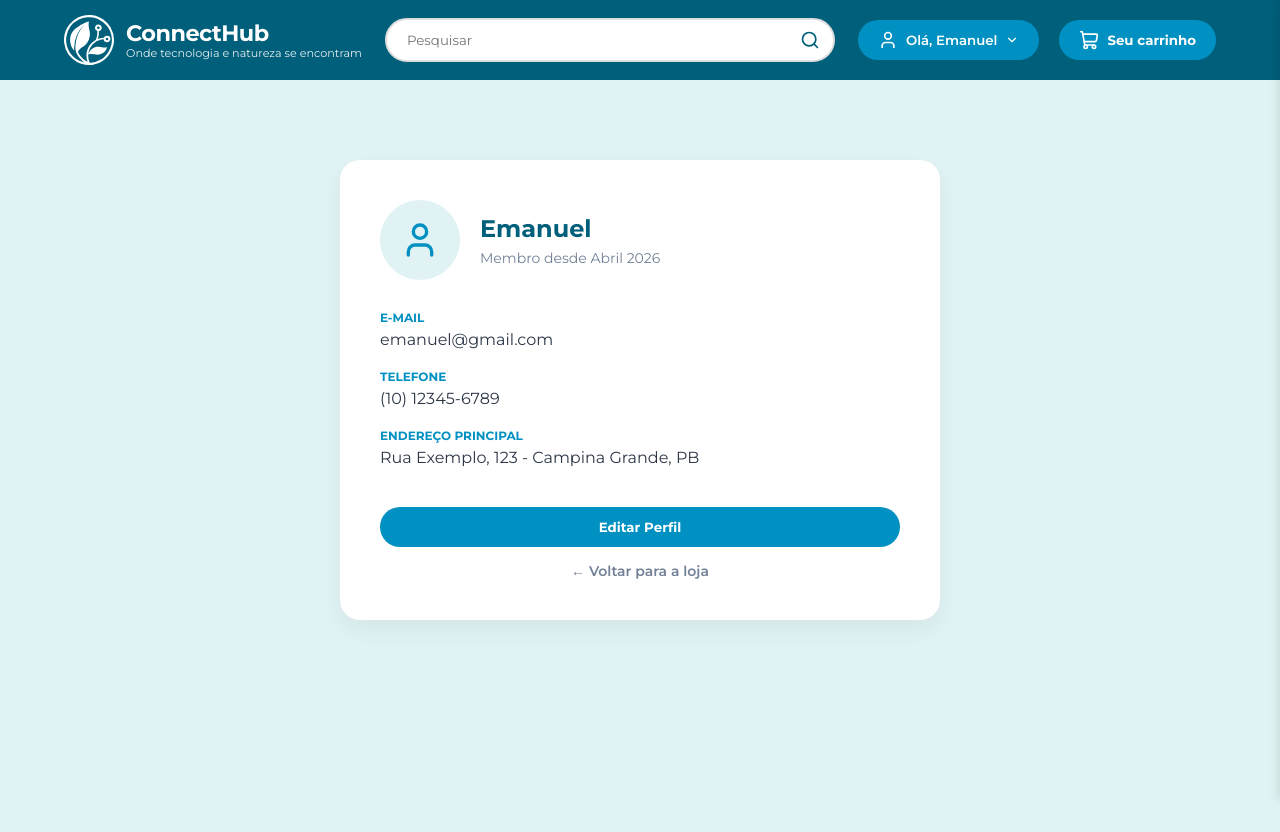
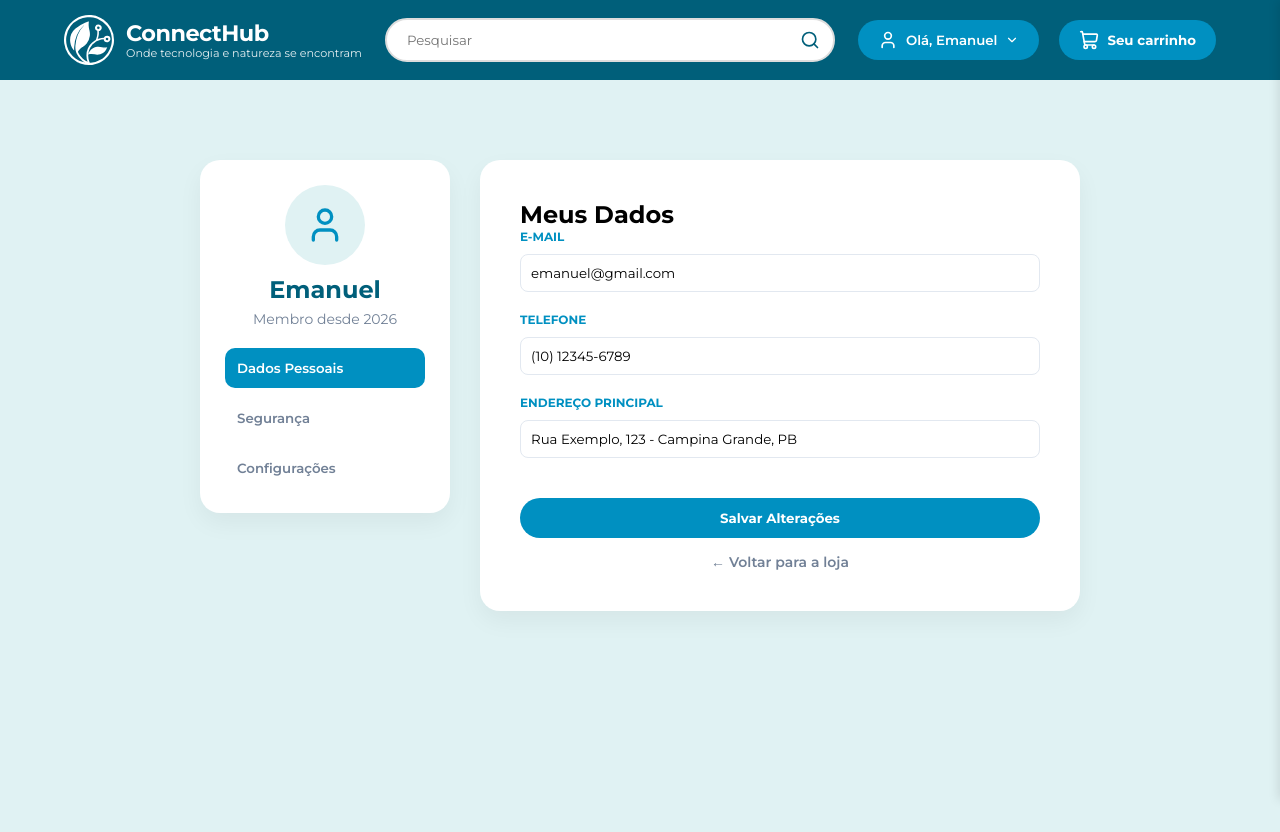
Before and after one commit to thiagopecli/ihealthbrasil, a React app in the folder frontend/: page /perfil in a window 1280 px wide. Shown: the top 832 px of the page. Built offline with nearby package versions, Linux system fonts and the light colour scheme; the HTML template or start-up script is replaced by a standard one.

Commit message:
ajustes no perfil do usuário e adicão da interação de itens favoritos

```diff
--- a/frontend/src/App.css
+++ b/frontend/src/App.css
@@ -16,7 +16,7 @@
 }
 
 body {
-  background-color:  var(--azul-muito-claro) !important;
+  background-color:  var(--azul-muito-claro);
   margin: 0;
 }
 
@@ -96,10 +96,6 @@ body {
   transition: transform 0.3s ease;
 }
 
-.profile-btn .rotate {
-  transform: rotate(180deg);
-}
-
 .profile-dropdown {
   position: absolute;
   top: 50%;
@@ -151,7 +147,6 @@ body {
   align-items: center !important;
   cursor: pointer;
   transition: 0.3s;
-  display: flex !important;
   gap: 8px !important;
 }
 
@@ -161,9 +156,7 @@ body {
 
 .logo-img {
   height: 50px;
-  width: auto;
   display: block;
-  max-width: 200px;
 }
 
 .logo-area {
@@ -253,22 +246,6 @@ body {
   opacity: 1;
   background-color: rgba(225, 225, 225, 0.1);
   transform: translateY(-1px);
-}
-
-.category-menu a::after {
-  content: '';
-  position: absolute;
-  width: 0;
-  height: 2px;
-  bottom: -2px;
-  left: 0;
-  background-color: #00b4ed;
-  transition: width 0.3 ease;
-  display: none;
-}
-
-.category-menu a:hover::after {
-  width: 100%;
 }
 
 .delivery-info {
@@ -474,19 +451,16 @@ body {
 }
 
 .product-card {
-  transition: all 0.3s ease-in-out;
   background: white;
   border-radius: 20px;
   width: 100%;
   max-width: 280px;
   padding: 20px;
   transition: transform 0.3s ease, box-shadow 0.3 ease;
-  border: none;
   display: flex;
   flex-direction: column;
   align-items: center;
   text-align: center;
-  margin: 0;
 }
 
 .product-card:hover {
@@ -509,7 +483,6 @@ body {
 
 .product-image img {
   width: 140px;
-  max-width: 140px;
   object-fit: contain;
 }
 
@@ -554,6 +527,91 @@ body {
 .buy-button:hover {
   background-color: #0077a0;
   transform: scale(1.02);
+}
+
+.fav-btn {
+  position: absolute;
+  top: 0px;
+  right: 0px;
+  background: white;
+  border: none;
+  border-radius: 50%;
+  width: 40px;
+  height: 40px;
+  display: flex;
+  align-items: center;
+  justify-content: center;
+  cursor: pointer;
+  box-shadow: 0 2px 8px rgba(0,0,0,0.1);
+  transition: all 0.3s ease;
+  z-index: 10;
+}
+
+.fav-btn:hover {
+  transform: scale(1.1);
+}
+
+.fav-btn svg {
+  color: #cbd5e0;
+  transition: color 0.3s ease;
+}
+
+.fav-btn.active svg {
+  color: var(--vermelho-off);
+}
+
+.favoritos-list {
+  display: flex;
+  flex-direction: column;
+  gap: 15px;
+  padding: 10px 0;
+}
+
+.fav-item-sidebar {
+  display: flex;
+  align-items: center;
+  gap: 15px;
+  background: #f8fafc;
+  padding: 12px;
+  border-radius: 12px;
+  position: relative;
+  border: 1px solid #edf2f7;
+}
+
+.fav-item-sidebar img {
+  width: 50px;
+  height: 50px;
+  object-fit: contain;
+  background: white;
+  border-radius: 8px;
+}
+
+.fav-item-info h4 {
+  font-size: 14px;
+  color: var(--azul-petroleo);
+  margin-bottom: 4px;
+}
+
+.fav-item-info p {
+  font-size: 14px;
+  font-weight: 700;
+  color: var(--azul-ciano);
+}
+
+.remove-fav {
+  position: absolute;
+  top: 8px;
+  right: 8px;
+  background: none;
+  border: none;
+  color: #a0aec0;
+  cursor: pointer;
+  font-size: 12px;
+  transition: color 0.2s;
+}
+
+.remove-fav:hover {
+  color: var(--vermelho-off);
 }
 
 .open-filters-btn {
@@ -690,6 +748,62 @@ body {
   display: flex;
   justify-content: center;
   align-items: flex-start;
+  gap: 30px;
+}
+
+.profile-sidebar {
+  background: white;
+  width: 250px;
+  padding: 25px;
+  border-radius: 20px;
+  box-shadow: 0 10px 25px rgba(0, 0, 0, 0.05);
+}
+
+.profile-tabs-nav {
+  display: flex;
+  flex-direction: column;
+  gap: 10px;
+  margin-top: 20px;
+}
+
+.tab-btn {
+  padding: 12px;
+  text-align: left;
+  background: none;
+  border: none;
+  border-radius: 10px;
+  font-weight: 600;
+  color: #718096;
+  cursor: pointer;
+  transition: 0.3s;
+}
+
+.tab-btn:hover {
+  background: var(--azul-muito-claro);
+  color: var(--azul-ciano);
+}
+
+.tab-btn.active {
+  background: var(--azul-ciano);
+  color: white;
+}
+
+.profile-input {
+  width: 100%;
+  padding: 10px;
+  border: 1px solid #e2e8f0;
+  border-radius: 8px;
+  font-family: 'Montserrat', sans-serif;
+  margin-top: 5px;
+}
+
+.profile-input:focus {
+  border-color: var(--azul-ciano);
+  outline: none;
+}
+
+.tab-section {
+  animation: fadeIn 0.3s ease;
 }
 
 .profile-card {
@@ -701,11 +815,13 @@ body {
   box-shadow: 0 10px 25px rgba(0,0,0,0.05);
 }
 
-.profile-header {
+.profile-header-sidebar {
   display: flex;
+  flex-direction: column;
   align-items: center;
-  gap: 20px;
-  margin-bottom: 30px;
+  gap: 10px;
+  margin-bottom: 20px;
+  text-align: center;
 }
 
 .profile-avatar {
@@ -800,3 +916,8 @@ body {
     transform: scaleY(1);
   }
 }
+
+@keyframes fadeIn {
+  from { opacity: 0; transform: translateY(5px); }
+  to { opacity: 1; transform: translateY(0); }
+}
--- a/frontend/src/App.jsx
+++ b/frontend/src/App.jsx
@@ -3,11 +3,12 @@ import { Swiper, SwiperSlide } from 'swiper/react';
 import { Navigation, Pagination, Autoplay } from 'swiper/modules';
 import logoImg from './assets/Logo_ConnectHub_Branca.svg'
 import { useState, useEffect, useRef } from 'react';
-import { Search, ShoppingCart, MapPin, ChevronDown, User } from 'lucide-react'
+import { Search, ShoppingCart, MapPin, ChevronDown, User, Heart } from 'lucide-react'
 import 'swiper/css'
 import 'swiper/css/navigation'
 import 'swiper/css/pagination'
 import { BrowserRouter as Router, Routes, Route, Link } from 'react-router-dom'
+import ProfilePage from './ProfilePage';
 
 function App() {
   const [isLangOpen, setIsLangOpen] = useState(false);
@@ -30,8 +31,8 @@ function App() {
 
   const banners = [
     { id: 1, title: 'Promoção de Outono', color: '#ffffff'},
-    { id: 1, title: 'Novidades de Bem-Estas', color: '#ffffff'},
-    { id: 1, title: 'Entrega Rápida', color: '#ffffff'}
+    { id: 2, title: 'Novidades de Bem-Estas', color: '#ffffff'},
+    { id: 3, title: 'Entrega Rápida', color: '#ffffff'}
   ];
 
   const displayBanners = [...banners, ...banners, ...banners]
@@ -96,9 +97,29 @@ function App() {
 
 const [isProfileOpen, setIsProfileOpen] = useState(false);
 const profileRef = useRef(null);
-
 const [isUserSidebarOpen, setIsUserSidebarOpen] = useState(false);
 const [sidebarContent, setSidebarContent] = useState('');
+
+const [favoritos, setFavoritos] = useState(() => {
+  const salvos = localStorage.getItem('@ConnectHub:favoritos');
+  return salvos ? JSON.parse(salvos) : [];
+});
+
+useEffect(() => {
+  localStorage.setItem('@ConnectHub:favoritos', JSON.stringify(favoritos));
+}, [favoritos]);
+
+const toggleFavorito = (produto) => {
+  setFavoritos((prev) => {
+    const jaFavoritado = prev.find (item => item.id === produto.id)
+
+    if (jaFavoritado) {
+      return prev.filter(item => item.id !== produto.id);
+    } else {
+      return [...prev, produto]
+    }
+  })
+}
 
   return (
   <Router>
@@ -271,6 +292,12 @@ const [sidebarContent, setSidebarContent] = useState('');
               <div key={produto.id} className='product-card'>
                 <div className='product-image'>
                   <img src={produto.imagem} alt={produto.nome} />
+                  <button
+                    className={`fav-btn ${favoritos.some(f => f.id === produto.id) ? 'active' : ''}`}
+                    onClick={() => toggleFavorito(produto)}
+                    >
+                     <Heart size={25} fill={favoritos.some(f => f.id === produto.id) ? "var(--vermelho-off)" : "none"}/>
+                  </button>
                 </div>
                 <div className='product-info'>
                   <span className='product-category'>{produto.categoria}</span>
@@ -304,9 +331,29 @@ const [sidebarContent, setSidebarContent] = useState('');
               <button className='buy-button' onClick={() => setIsUserSidebarOpen (false)}>Explorar Loja</button>
             </div>
           ) : (
+            <div className='favoritos-list'>
+              {favoritos.length > 0 ? (
+                favoritos.map((item) => (
+                  <div key={item.id} className='fav-item-sidebar'>
+                    <img src={item.imagem} alt={item.nome} />
+                    <div className='fav-item-info'>
+                      <h4>{item.nome}</h4>
+                      <p>R$ {item.preco}</p>
+                    </div>
+                    <button className='remove-fav'
+                      onClick={() => toggleFavorito(item)}
+                      title='Remover dos favoritos'
+                    >
+                      ✕
+                    </button>
+                  </div>
+                ))
+              ) : (
             <div className='empty-state'>
               <p>Sua lista de favoritos está vazia.</p>
             </div>
+          )}
+          </div>
           )}
         </div>
       </aside>
@@ -314,42 +361,4 @@ const [sidebarContent, setSidebarContent] = useState('');
   </Router>
   )
 }
-
-function ProfilePage() {
-  return (
-    <div className="profile-page-container">
-      <div className="profile-card">
-        <div className="profile-header">
-          <div className="profile-avatar">
-            <User size={40} color="#0090C1" />
-          </div>
-          <div className="profile-info">
-            <h1>Emanuel</h1>
-            <span>Membro desde Abril 2026</span>
-          </div>
-        </div>
-
-        <div className="profile-details">
-          <div className="detail-group">
-            <label>E-mail</label>
-            <p>emanuel@gmail.com</p>
-          </div>
-          <div className="detail-group">
-            <label>Telefone</label>
-            <p>(10) 12345-6789</p>
-          </div>
-          <div className="detail-group">
-            <label>Endereço Principal</label>
-            <p>Rua Exemplo, 123 - Campina Grande, PB</p>
-          </div>
-        </div>
-
-        <div className="profile-actions">
-          <button className="edit-profile-btn">Editar Perfil</button>
-          <Link to="/" className="back-home-link">← Voltar para a loja</Link>
-        </div>
-      </div>
-    </div>
-  );
-}
 export default App
--- /dev/null
+++ b/frontend/src/ProfilePage.jsx
@@ -0,0 +1,93 @@
+import React, { useState } from 'react';
+import { User } from 'lucide-react';
+import { Link } from 'react-router-dom';
+
+const DetailField = ({ label, type = "text", value, placeholder }) => (
+  <div className="detail-group">
+    <label>{label}</label>
+    <input type={type} className="profile-input" defaultValue={value} placeholder={placeholder} />
+  </div>
+);
+
+function ProfilePage() {
+  const [activeTab, setActiveTab] = useState('dados');
+
+  const tabs = [
+    { id: 'dados', label: 'Dados Pessoais' },
+    { id: 'seguranca', label: 'Segurança' },
+    { id: 'config', label: 'Configurações' }
+  ];
+
+  return (
+    <div className="profile-page-container">
+      <aside className="profile-sidebar">
+        <div className="profile-header-sidebar">
+          <div className="profile-avatar">
+            <User size={40} color="#0090C1" />
+          </div>
+          <div className="profile-info">
+            <h1>Emanuel</h1>
+            <span>Membro desde 2026</span>
+          </div>
+        </div>
+
+        <nav className="profile-tabs-nav">
+          {tabs.map(tab => (
+            <button
+              key={tab.id}
+              className={`tab-btn ${activeTab === tab.id ? 'active' : ''}`}
+              onClick={() => setActiveTab(tab.id)}
+            >
+              {tab.label}
+            </button>
+          ))}
+        </nav>
+      </aside>
+
+      <main className="profile-card">
+        {activeTab === 'dados' && (
+          <div className="tab-section">
+            <h2>Meus Dados</h2>
+            <div className="profile-details">
+              <DetailField label="E-mail" value="emanuel@gmail.com" />
+              <DetailField label="Telefone" value="(10) 12345-6789" />
+              <DetailField label="Endereço Principal" value="Rua Exemplo, 123 - Campina Grande, PB" />
+            </div>
+          </div>
+        )}
+
+        {activeTab === 'seguranca' && (
+          <div className="tab-section">
+            <h2>Segurança</h2>
+            <div className="profile-details">
+              <DetailField label="Senha Atual" type="password" placeholder="********" />
+              <DetailField label="Nova Senha" type="password" />
+            </div>
+          </div>
+        )}
+
+        {activeTab === 'config' && (
+          <div className="tab-section">
+            <h2>Configurações</h2>
+            <div className="profile-details">
+              <div className="detail-group-row">
+                <div>
+                  <label>Notificações</label>
+                  <p>Receber ofertas por e-mail</p>
+                </div>
+                <input type="checkbox" defaultChecked />
+              </div>
+            </div>
+          </div>
+        )}
+
+        <div className="profile-actions">
+          <button className="edit-profile-btn">Salvar Alterações</button>
+          <Link to="/" className="back-home-link">← Voltar para a loja</Link>
+        </div>
+      </main>
+    </div>
+  );
+}
+
+export default ProfilePage;
```
